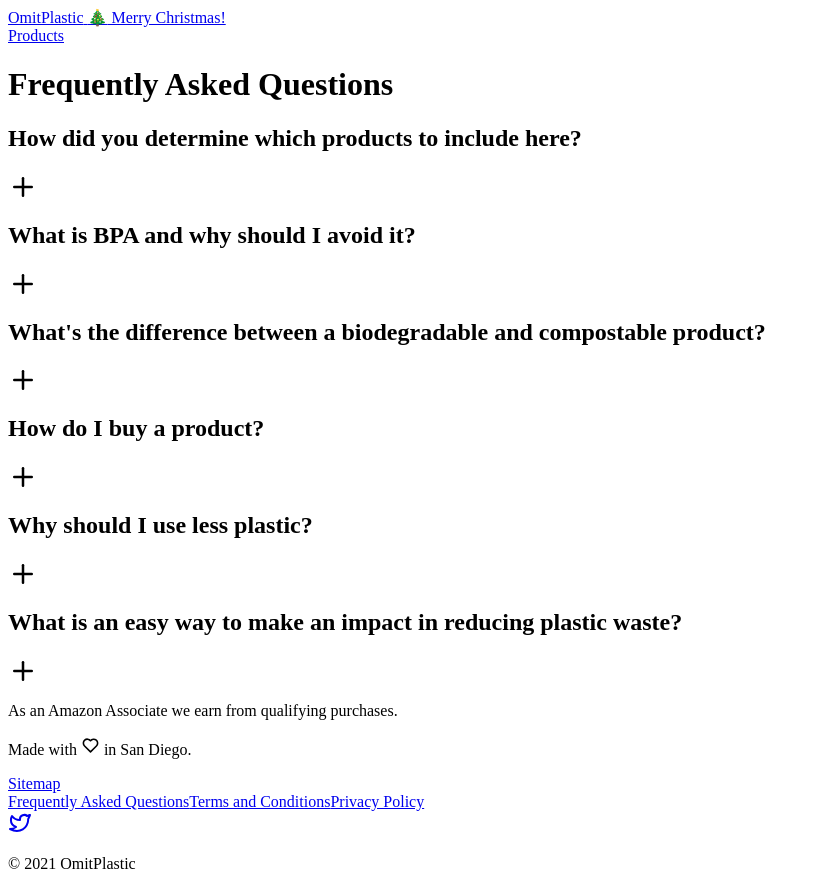
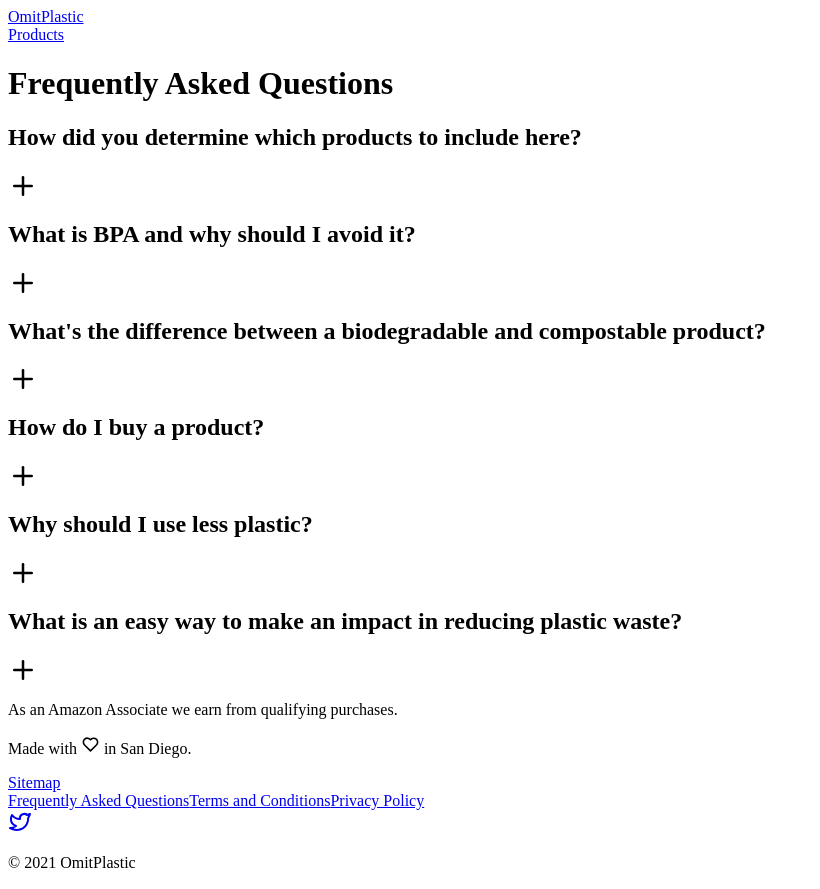
Before and after one commit to gavinmgrant/omitplastic, a Next.js app: page /faq in a window 1280 px wide. Shown: the whole page, without its empty margins (0-820 px from the left). Built offline with nearby package versions, Linux system fonts and the light colour scheme; a web font is replaced by a local one.

Commit message:
refactor: remove christmas header

```diff
--- a/components/Header.tsx
+++ b/components/Header.tsx
@@ -28,9 +28,9 @@ const Header: React.FC = () => {
         <Link href="/">
           <a className="flex justify-center items-center font-serif text-xl md:text-2xl text-black">
             OmitPlastic
-            <span className="transition-all text-base md:text-xl text-transparent bg-clip-text bg-gradient-to-br from-green-800 to-red-500 ml-2 md:ml-3">
+            {/* <span className="transition-all text-base md:text-xl text-transparent bg-clip-text bg-gradient-to-br from-green-800 to-red-500 ml-2 md:ml-3">
               {" "}<span className="hidden sm:inline">🎄</span> Merry Christmas!
-            </span>
+            </span> */}
           </a>
         </Link>
         <div className="flex items-center">
```
